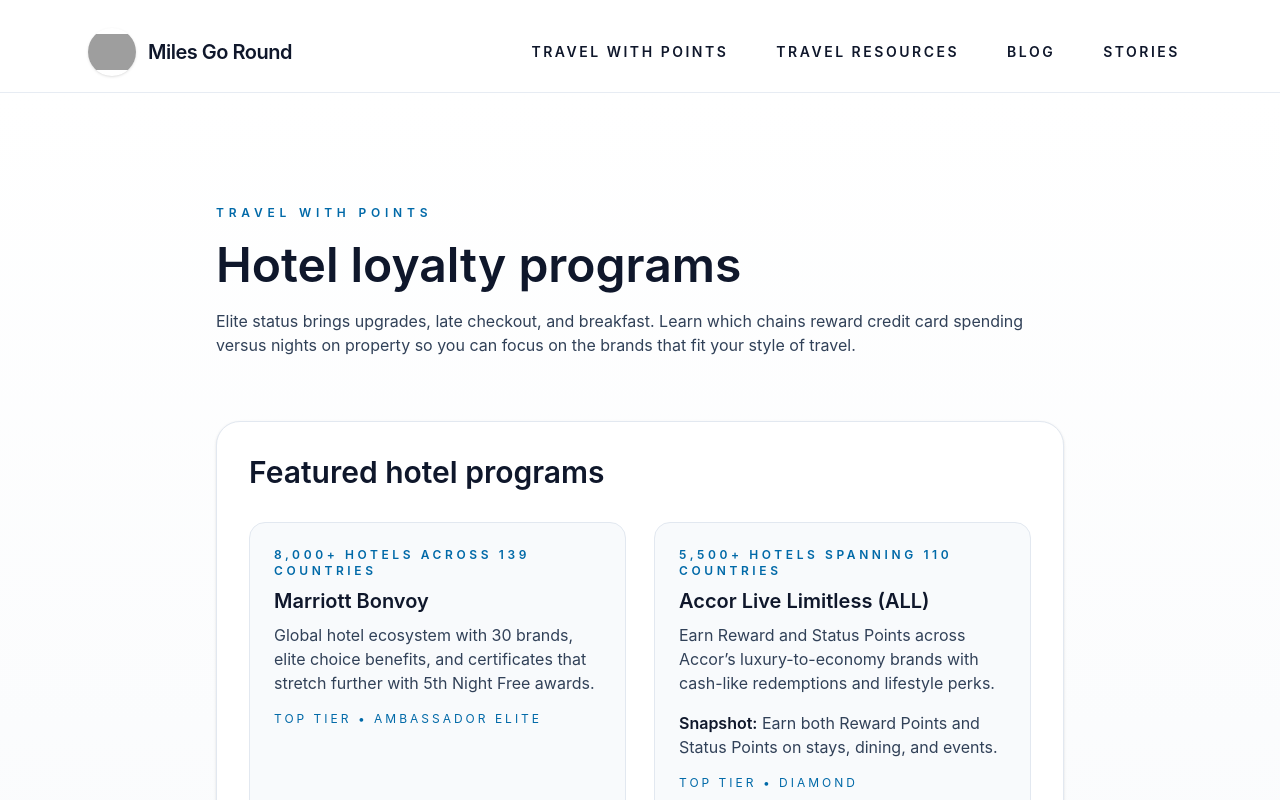
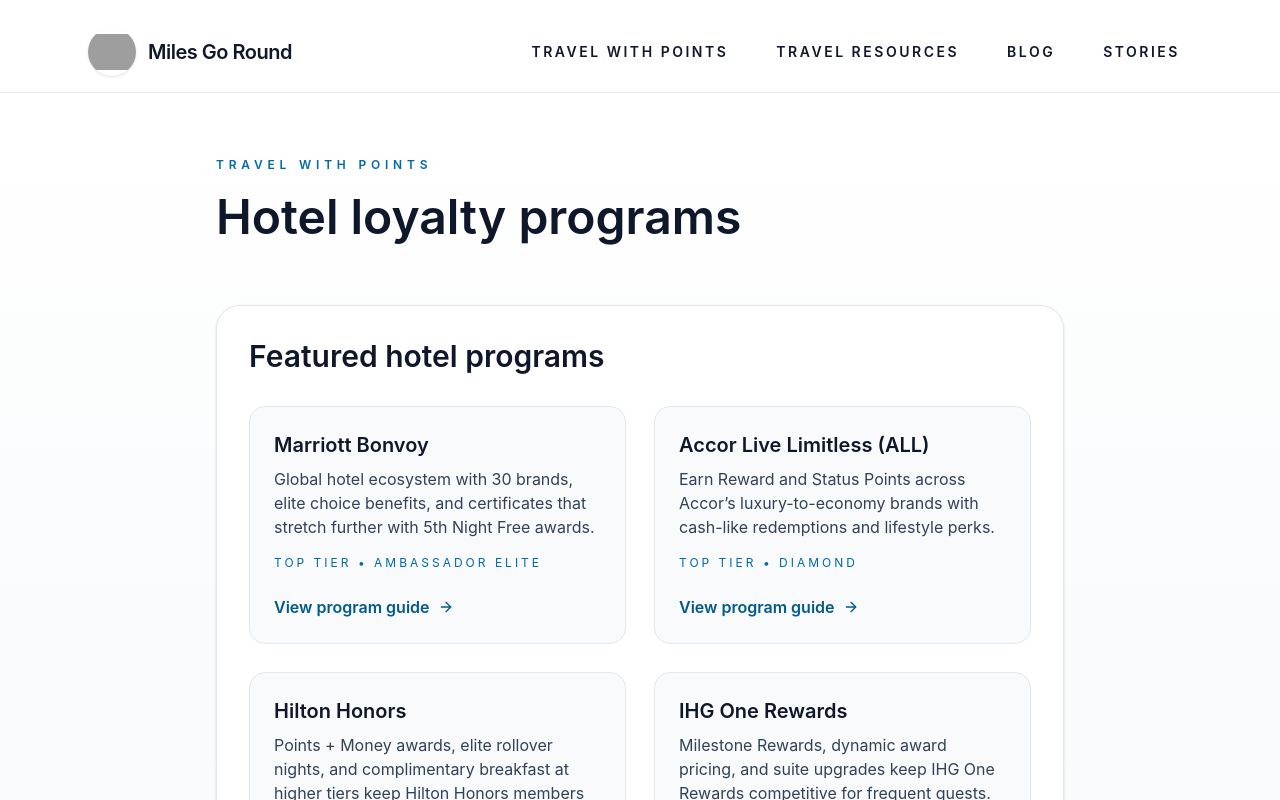
Before and after one commit to bansalmanik/travel-website, a Next.js app: page /hotel-programs in a window 1280 px wide. Shown: the top 800 px of the page. Built offline with nearby package versions, Linux system fonts and the light colour scheme; grey boxes are pictures that could not be loaded.

Commit message:
refactored hotel loyalty oage

```diff
--- a/app/hotel-programs/page.tsx
+++ b/app/hotel-programs/page.tsx
@@ -27,21 +27,16 @@ export default async function HotelProgramsPage() {
 
   return (
     <main className="min-h-screen bg-gradient-to-b from-white via-slate-50 to-amber-50 text-slate-900">
-      <div className="mx-auto flex w-full max-w-4xl flex-col gap-12 px-4 py-16 sm:gap-16 sm:px-6 sm:py-20 lg:py-28">
+      <div className="mx-auto flex w-full max-w-4xl flex-col gap-12 px-4 py-8 sm:gap-16 sm:px-6 sm:py-12 lg:py-16">
         <header className="space-y-4 sm:space-y-5">
           <p className="text-[0.7rem] font-semibold uppercase tracking-[0.4em] text-sky-700 sm:text-xs">Travel with Points</p>
           <h1 className="text-3xl font-semibold sm:text-5xl">Hotel loyalty programs</h1>
-          <p className="text-sm text-slate-700 sm:text-base">
-            Elite status brings upgrades, late checkout, and breakfast. Learn which chains reward credit card spending versus
-            nights on property so you can focus on the brands that fit your style of travel.
-          </p>
         </header>
 
         <section className="space-y-8 rounded-3xl border border-slate-200 bg-white p-6 shadow-sm sm:p-8">
           <h2 className="text-2xl font-semibold text-slate-900 sm:text-3xl">Featured hotel programs</h2>
           <div className="grid gap-6 sm:gap-7 md:grid-cols-2">
             {programs.map((program) => {
-              const highlight = program.overview?.items?.[0];
               const topTier =
                 program.statusLevels && program.statusLevels.tiers.length > 0
                   ? program.statusLevels.tiers[program.statusLevels.tiers.length - 1]
@@ -54,7 +49,6 @@ export default async function HotelProgramsPage() {
                 >
                   <div className="space-y-4">
                     <div className="space-y-2">
-                      <p className="text-[0.65rem] font-semibold uppercase tracking-[0.3em] text-sky-700 sm:text-xs">{program.footprint}</p>
                       <h3 className="text-lg font-semibold text-slate-900 sm:text-xl">
                         <Link
                           href={`/${program.slug}`}
@@ -65,11 +59,6 @@ export default async function HotelProgramsPage() {
                       </h3>
                       <p className="text-sm text-slate-700 sm:text-base">{program.summary}</p>
                     </div>
-                    {highlight ? (
-                      <p className="text-sm text-slate-700 sm:text-base">
-                        <span className="font-semibold text-slate-900">Snapshot:</span> {highlight}
-                      </p>
-                    ) : null}
                     {topTier ? (
                       <p className="text-[0.65rem] uppercase tracking-[0.25em] text-sky-700 sm:text-xs">Top tier • {topTier}</p>
                     ) : null}
--- a/data/hotel-programs.json
+++ b/data/hotel-programs.json
@@ -286,7 +286,6 @@
     {
       "slug": "accor-live-limitless",
       "name": "Accor Live Limitless (ALL)",
-      "footprint": "5,500+ hotels spanning 110 countries",
       "summary": "Earn Reward and Status Points across Accor’s luxury-to-economy brands with cash-like redemptions and lifestyle perks.",
       "seoDescription": "Explore Accor Live Limitless elite tiers, earning rates, and fixed-value redemptions for hotel stays, dining, and experiences.",
       "overview": {
@@ -391,11 +390,7 @@
             "enabled": true
           }
         ],
-        "note": "Diamond status unlocks a complimentary weekend night, dining credits, and a dedicated support line.",
-        "image": {
-          "src": "/images/content/photo-1489515217757-5fd1be406fef.svg",
-          "alt": "Accor guest suite with city skyline views"
-        }
+        "note": "Diamond status unlocks a complimentary weekend night, dining credits, and a dedicated support line."
       },
       "coBrandedCards": {
         "items": [
```
